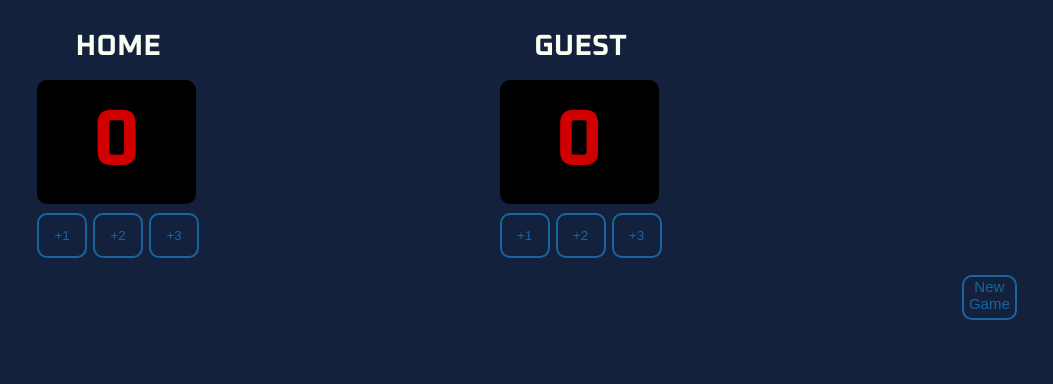
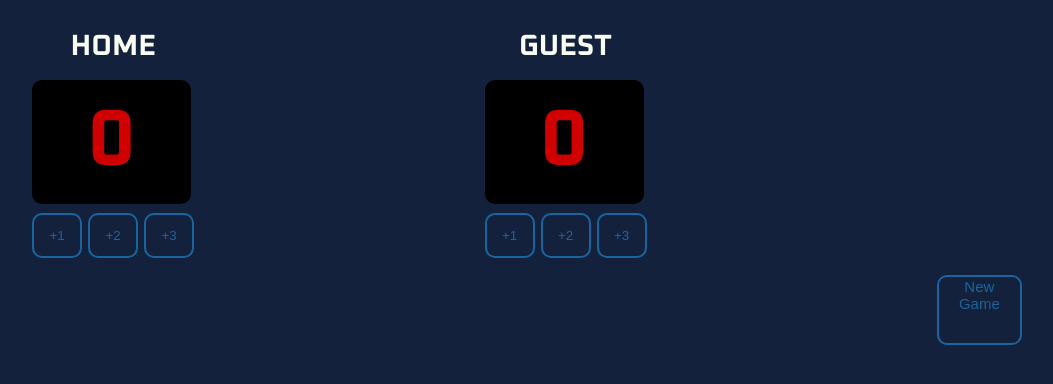
Before and after one commit to AlonzoBuckley/Basketball-Scorecard, a website built with Vite: page index.html in a window 1280 px wide. Shown: the whole page, without its empty margins (113-1166 px from the left). Built offline with nearby package versions, Linux system fonts and the light colour scheme.

Commit message:
Update index.css

```diff
--- a/index.css
+++ b/index.css
@@ -1,7 +1,7 @@
 body {
     margin: 0;
-    background:#14213d;
-    color:#f9fdf2;
+    background: #14213d;
+    color: #f9fdf2;
     text-align: center;
 
     font-family: "Oxanium", sans-serif;
@@ -13,7 +13,7 @@ body {
     justify-content: space-around;
 }
 
-.add-points{
+.add-points {
     border: 2px solid #1a659e;
     border-radius: 10px;
     background-color: #14213d;
@@ -23,7 +23,7 @@ body {
     width: 50px;
 }
 
-.team-score{
+.team-score {
     display: flex;
     flex-direction: column;
     justify-content: center;
@@ -38,7 +38,7 @@ body {
     width: 155px;
 }
 
-#new-game{
+#new-game {
     display: flex;
     justify-content: center;
     text-align: center;
@@ -47,8 +47,8 @@ body {
     border-radius: 10px;
     background-color: #14213d;
     color: #1a659e;
-    height: 45px;
-    width: 55px;
+    height: 70px;
+    width: 85px;
     font-size: 15px;
     margin: 275px 0 0 0;
 }
```
